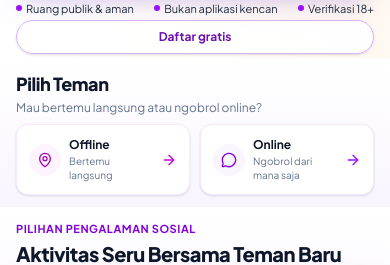
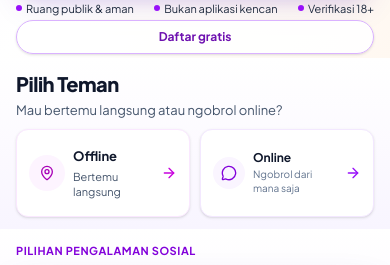
Before and after one commit to yukusocialindonesia-cpu/YUKU-SOCIAL-PRODUCTION, a React (Vite) app: page / in a window 390 px wide. Shown: the part 503-768 px from the top of the page. Built offline with nearby package versions, Linux system fonts and the light colour scheme; no server answers; the database is empty.

Commit message:
Improve mobile service mode card readability

```diff
--- a/src/components/home/ServiceModeSection.tsx
+++ b/src/components/home/ServiceModeSection.tsx
@@ -12,10 +12,10 @@ export const ServiceModeSection: React.FC<ServiceModeSectionProps> = ({ onSelect
         {/* Tampilan ringkas khusus HP */}
         <div className="sm:hidden">
           <div className="mb-2">
-            <h2 className="text-lg font-extrabold tracking-tight text-slate-900">
+            <h2 className="text-xl font-extrabold tracking-tight text-slate-900">
               Pilih Teman
             </h2>
-            <p className="mt-0.5 text-xs text-slate-500">
+            <p className="mt-0.5 text-[13px] leading-relaxed text-slate-600">
               Mau bertemu langsung atau ngobrol online?
             </p>
           </div>
@@ -24,14 +24,14 @@ export const ServiceModeSection: React.FC<ServiceModeSectionProps> = ({ onSelect
             <button
               type="button"
               onClick={() => onSelectMode('offline')}
-              className="group flex min-w-0 items-center gap-2 rounded-xl border border-fuchsia-100 bg-white p-3 text-left shadow-sm transition hover:border-fuchsia-200 hover:shadow-md focus-visible:outline-none focus-visible:ring-2 focus-visible:ring-fuchsia-500"
+              className="group flex min-h-[88px] min-w-0 items-center gap-2 rounded-xl border border-fuchsia-100 bg-white p-3 text-left shadow-sm transition hover:border-fuchsia-200 hover:shadow-md focus-visible:outline-none focus-visible:ring-2 focus-visible:ring-fuchsia-500"
             >
-              <span className="flex h-8 w-8 shrink-0 items-center justify-center rounded-full bg-fuchsia-50 text-fuchsia-700">
+              <span className="flex h-9 w-9 shrink-0 items-center justify-center rounded-full bg-fuchsia-50 text-fuchsia-700">
                 <MapPin className="h-4 w-4" />
               </span>
               <span className="min-w-0 flex-1">
-                <span className="block text-xs font-bold text-slate-900">Offline</span>
-                <span className="mt-0.5 block text-[10px] leading-snug text-slate-500">
+                <span className="block text-[13px] font-bold text-slate-900">Offline</span>
+                <span className="mt-0.5 block text-[11px] leading-snug text-slate-600">
                   Bertemu langsung
                 </span>
               </span>
@@ -41,7 +41,7 @@ export const ServiceModeSection: React.FC<ServiceModeSectionProps> = ({ onSelect
             <button
               type="button"
               onClick={() => onSelectMode('online')}
-              className="group flex min-w-0 items-center gap-2 rounded-xl border border-purple-100 bg-white p-3 text-left shadow-sm transition hover:border-purple-200 hover:shadow-md focus-visible:outline-none focus-visible:ring-2 focus-visible:ring-purple-500"
+              className="group flex min-h-[88px] min-w-0 items-center gap-2 rounded-xl border border-purple-100 bg-white p-3 text-left shadow-sm transition hover:border-purple-200 hover:shadow-md focus-visible:outline-none focus-visible:ring-2 focus-visible:ring-purple-500"
             >
               <span className="flex h-8 w-8 shrink-0 items-center justify-center rounded-full bg-purple-50 text-purple-700">
                 <MessageCircle className="h-4 w-4" />
```
